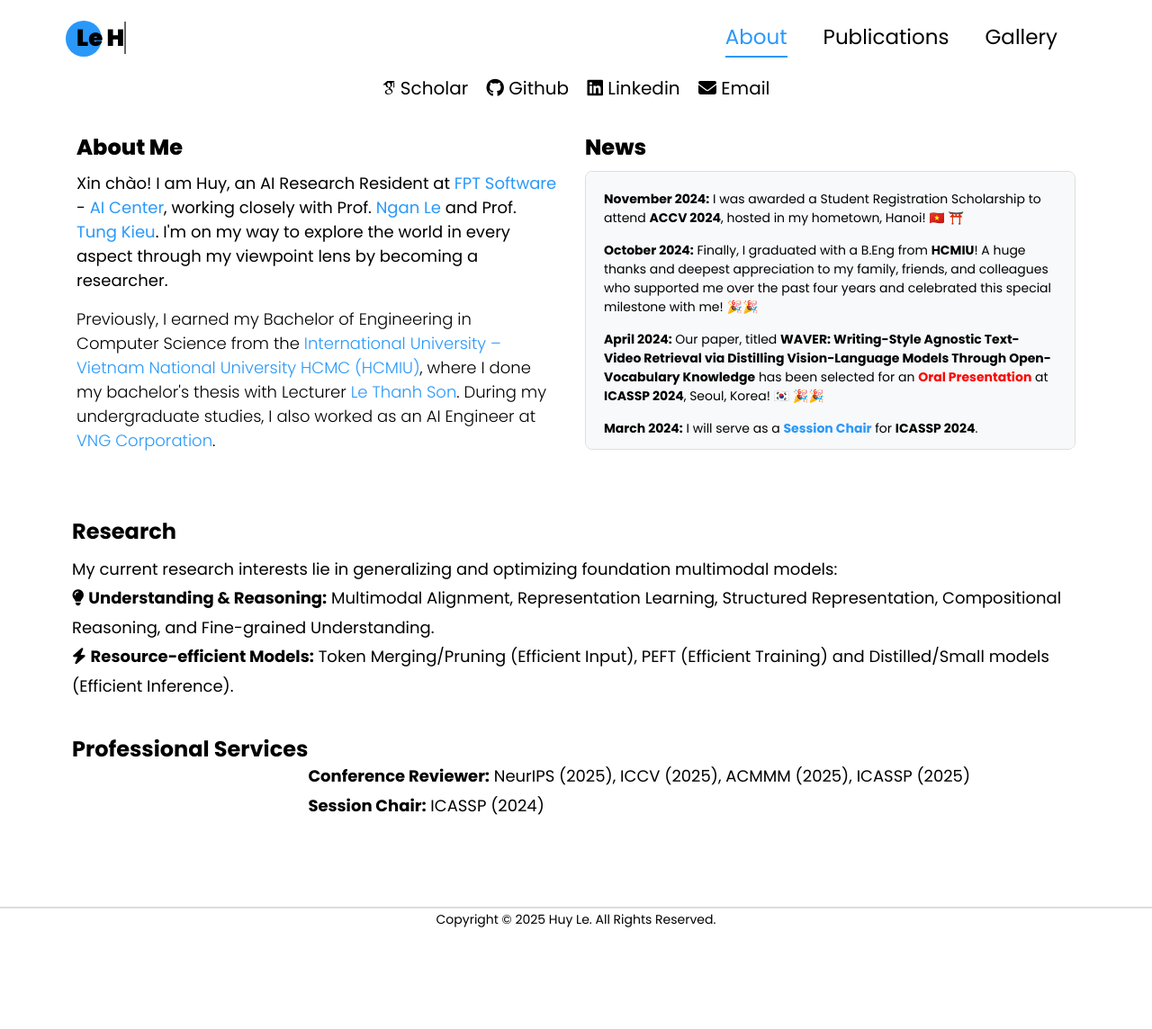
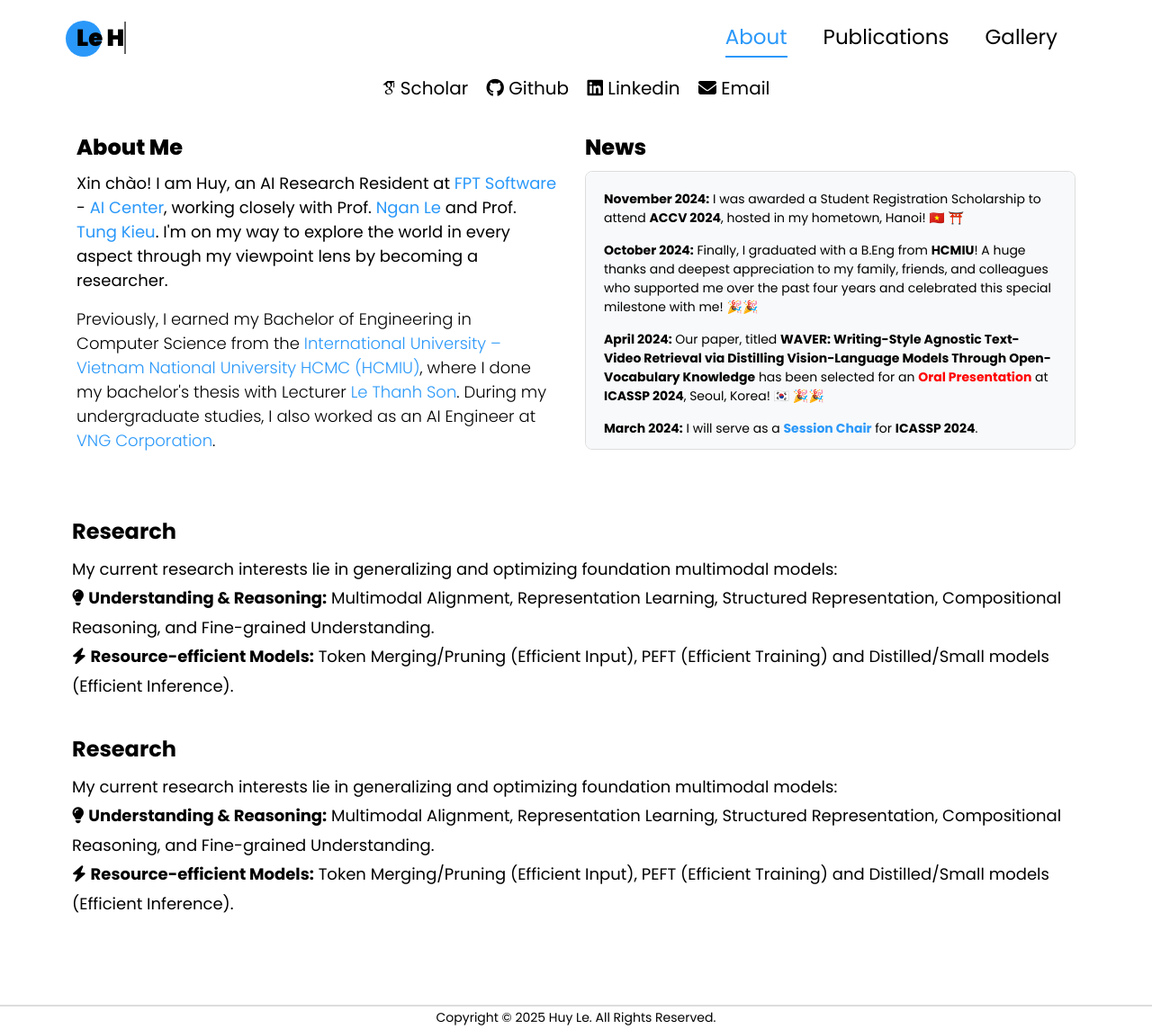
Before and after one commit to lehuy1611/lehuy1611.github.io, a Jekyll site: the page index.html, which Jekyll copies as it is, in a window 1280 px wide. Shown: the whole page at 90% size. Built offline with Jekyll 4.4.1, drawn with Linux system fonts in a browser that asks for light colours; some web fonts are replaced; before the commit the page ends 1035 px from its top, so only the background shows below that.

Commit message:
update services

```diff
--- a/index.html
+++ b/index.html
@@ -198,15 +198,24 @@
                     <br><span class="icon"><i class="fa fa-bolt"></i></span> <b>Resource-efficient Models:</b> Token Merging/Pruning (Efficient Input), PEFT (Efficient Training) and Distilled/Small models (Efficient Inference).
                 </p>
             </div>
+            <!-- Research Section (One Column) -->
+            <div class="row justify-content-left lg-6 md-6" style="margin-top: 20px; padding-left: 10px; padding-right: 10px">
+                <h2 style="font-size: 24px;"><b>Research</b></h2>
+                <p style="color: #000; font-size: 18px;">
+                    My current research interests lie in generalizing and optimizing foundation multimodal models:
+                    <br><span class="icon"><i class="fa fa-lightbulb"></i></span> <b>Understanding & Reasoning:</b> Multimodal Alignment, Representation Learning, Structured Representation, Compositional Reasoning, and Fine-grained Understanding.
+                    <br><span class="icon"><i class="fa fa-bolt"></i></span> <b>Resource-efficient Models:</b> Token Merging/Pruning (Efficient Input), PEFT (Efficient Training) and Distilled/Small models (Efficient Inference).
+                </p>
+            </div>
 
             <!-- Professional Services Section (One Column) -->
-            <div class="row justify-content-left lg-6 md-6" style="margin-top: 20px; padding-left: 10px; padding-right: 10px">
+            <!-- <div class="row justify-content-left lg-6 md-6" style="margin-top: 20px; padding-left: 10px; padding-right: 10px">
                 <h2 style="font-size: 24px;"><b>Professional Services</b></h2>
                 <p style="color: #000; font-size: 18px;">
-                    <br><b>Conference Reviewer:</b> NeurIPS (2025), ICCV (2025), ACMMM (2025), ICASSP (2025)
-                    <br><b>Session Chair:</b> ICASSP (2024)
+                    <b>Conference Reviewer:</b> NeurIPS (2025), ICCV (2025), ACMMM (2025), ICASSP (2025).
+                    <br><b>Session Chair:</b> ICASSP (2024).
                 </p>
-            </div>
+            </div> -->
         </div>
     </section>
 
```
